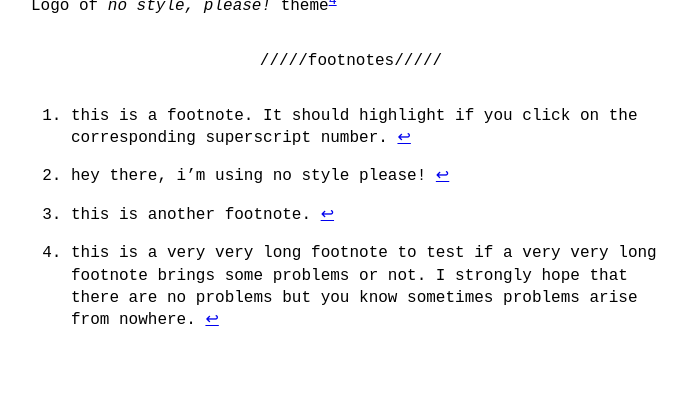
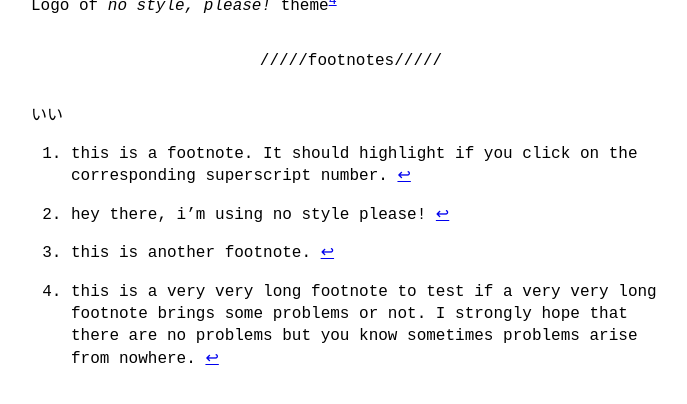
Before and after one commit to orrepic/orrepic.github.io, a Jekyll site: the page built from _posts/2020-07-07-overview-post.md, in a window 1280 px wide and 900 px high, scrolled down 2549 px, cut to the strip 450-854 px from the top of the window. Shown: the whole strip, without its empty margins (289-976 px from the left). Built offline with Jekyll 4.4.1, drawn with Linux system fonts in a browser that asks for light colours.

Commit message:
Edit post

```diff
--- a/_posts/2020-07-07-overview-post.md
+++ b/_posts/2020-07-07-overview-post.md
@@ -82,3 +82,5 @@ Logo of *no style, please!* theme[^4]
 [^2]: hey there, i'm using no style please!
 [^3]: this is another footnote.
 [^4]: this is a very very long footnote to test if a very very long footnote brings some problems or not. I strongly hope that there are no problems but you know sometimes problems arise from nowhere.
+
+いい
```
Also changed, not shown: _posts/2020-07-06-strange-post.md (+1 -0 lines).
